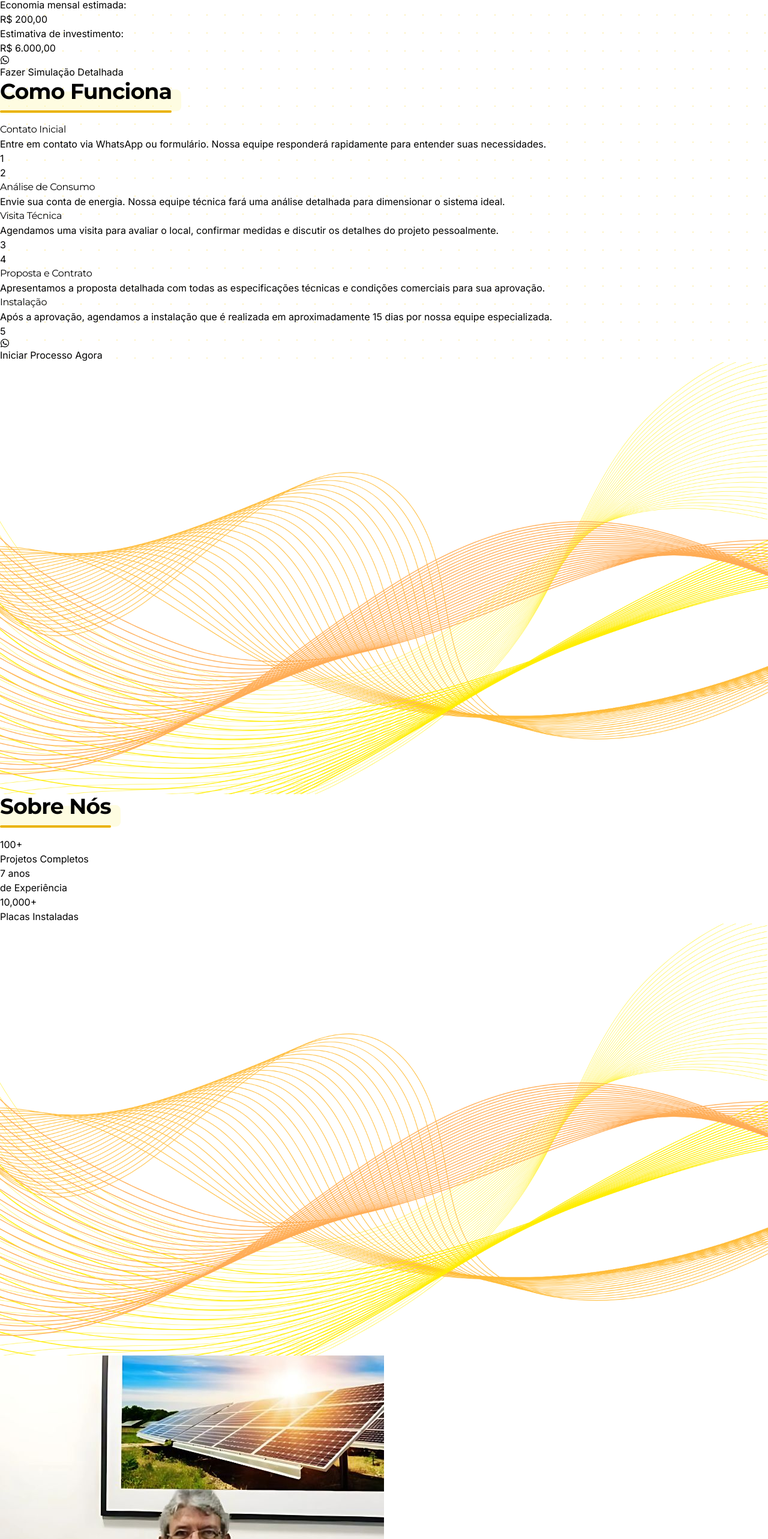
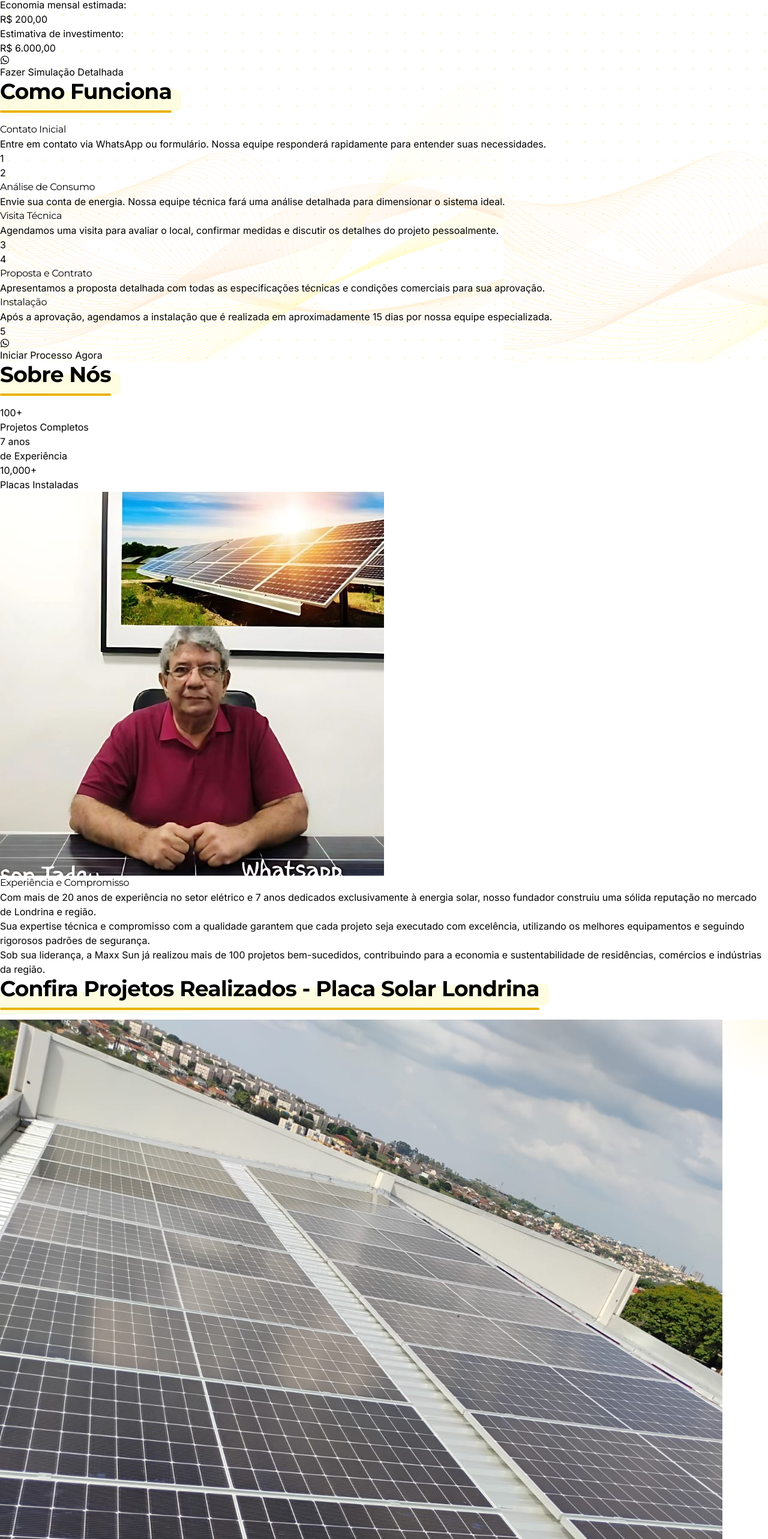
Before and after one commit to Matheus-Bicalho-Sanches/maxx-sun, a React (Vite) app: page / in a window 1280 px wide. Shown: the part 8178-10744 px from the top of the page at 60% size. Built offline with nearby package versions, Linux system fonts and the light colour scheme.

Commit message:
Commit com design quase bom para teste no celular

```diff
--- a/src/App.tsx
+++ b/src/App.tsx
@@ -280,7 +280,7 @@ function App() {
       </section>
 
       {/* Process Timeline Section */}
-      <section className="bg-gradient-to-b from-orange-50 to-yellow-50 py-20">
+      <section className="bg-gradient-to-b from-orange-50 to-yellow-50 py-20 wave-pattern-bg">
         <div className="section-pattern"></div>
         <div className="section-wave"></div>
         <div className="section-content">
@@ -372,16 +372,7 @@ function App() {
       </section>
 
       {/* Sobre Nós Section */}
-      <section ref={sectionRef} className="bg-gradient-to-b from-orange-50 to-yellow-50 py-20 relative">
-        <div className="absolute inset-0 opacity-30">
-          <img
-            src="/wave-bg.png"
-            alt=""
-            className="w-full h-full object-cover"
-            aria-hidden="true"
-          />
-        </div>
-        <div className="relative z-10">
+      <section ref={sectionRef} className="bg-gradient-to-b from-orange-50 to-yellow-50 py-20">
         <div className="max-w-7xl mx-auto px-4">
           {/* Sobre Nós Title */}
           <h2 className="heading-lg section-title text-yellow-600 text-center mb-20">
@@ -417,20 +408,10 @@ function App() {
             </div>
           </div>
         </div>
-        </div>
       </section>
 
       {/* Founder Section */}
-      <section className="bg-gradient-to-b from-yellow-50 to-orange-50 py-20 relative">
-        <div className="absolute inset-0 opacity-30">
-          <img
-            src="/wave-bg.png"
-            alt=""
-            className="w-full h-full object-cover"
-            aria-hidden="true"
-          />
-        </div>
-        <div className="relative z-10">
+      <section className="bg-gradient-to-b from-yellow-50 to-orange-50 py-20">
         <div className="max-w-7xl mx-auto px-4">
           <div className="flex flex-col lg:flex-row items-center gap-12">
             {/* Founder Image */}
@@ -458,7 +439,6 @@ function App() {
               <p className="text-body-lg leading-relaxed">
                 Sob sua liderança, a Maxx Sun já realizou mais de 100 projetos bem-sucedidos, contribuindo para a economia e sustentabilidade de residências, comércios e indústrias da região.
               </p>
-              </div>
             </div>
           </div>
         </div>
--- a/src/index.css
+++ b/src/index.css
@@ -33,6 +33,23 @@
   pointer-events: none;
   z-index: 0;
   background-image: radial-gradient(circle, #facc15 1px, transparent 1px);
+}
+
+/* Wave Pattern Background */
+.wave-pattern-bg {
+  position: relative;
+}
+
+.wave-pattern-bg::before {
+  content: '';
+  position: absolute;
+  inset: 0;
+  background-image: url('/wave-pattern.png');
+  background-repeat: repeat;
+  background-size: contain;
+  opacity: 0.2;
+  z-index: 0;
+  pointer-events: none;
 }
 
 .section-wave {
```
Also changed, not shown: public/wave-pattern.png (renamed from public/wave-bg.png). Lines whose indentation alone changed are shown as unchanged.
